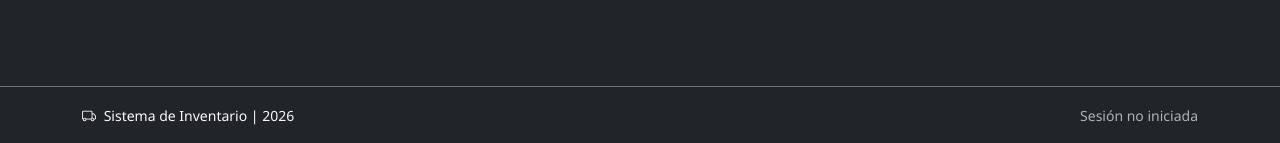
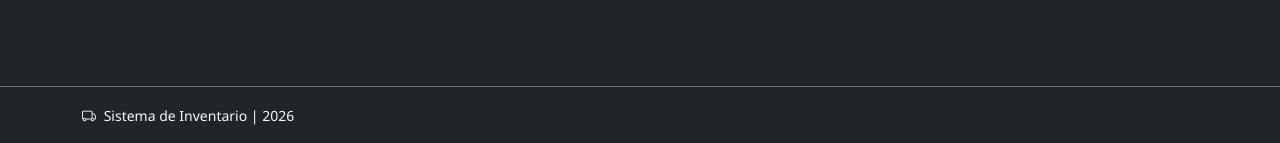
Before and after one commit to anyel03/INVEN, a Django app: page / in a window 1280 px wide. Shown: the part 874-1017 px from the top of the page. Run offline with Django 5.2, Linux system fonts and the light colour scheme.

Commit message:
Cambio en los templates

```diff
--- a/templates/base.html
+++ b/templates/base.html
@@ -217,8 +217,6 @@
                     <small class="text-muted">
                         {% if request.session.user_id %}
                         Conectado como: <strong>{{ request.session.user_name }}</strong>
-                        {% else %}
-                        Sesión no iniciada
                         {% endif %}
                     </small>
                 </div>
```
